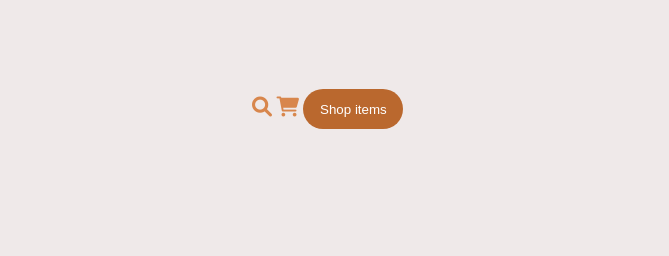
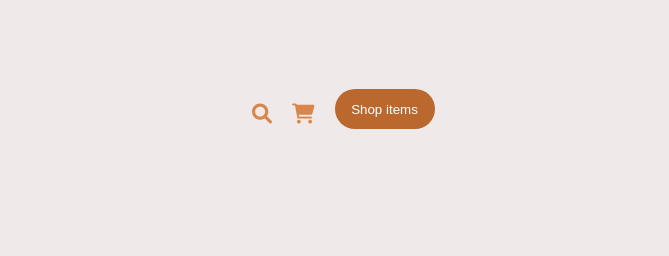
Before and after one commit to johnem06/online-store, a plain HTML site: page index.html in a window 1280 px wide. Shown: the top 256 px of the page, 611-1280 px from the left. Drawn offline with Linux system fonts and the light colour scheme.

Commit message:
Update style.css

```diff
--- a/style.css
+++ b/style.css
@@ -16,6 +16,14 @@ nav {
     border: none;
     font-size: 0.9em;
     opacity: 0.9;
+}
+
+.cart-section{
+    display: flex;
+    gap:20px;
+}
+.icon{
+    margin-top: 15px;
 }
 
 button:hover{
```
